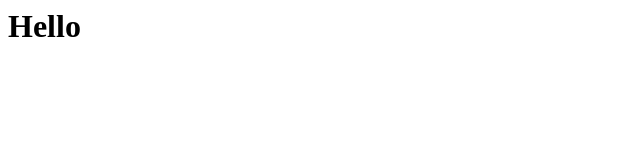
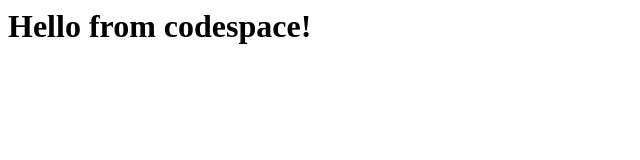
Before and after one commit to MatteoArMed/skills-code-with-codespaces, a plain HTML site: page index.html in a window 1280 px wide. Shown: the whole page, without its empty margins (0-640 px from the left). Drawn offline with Linux system fonts and the light colour scheme.

Commit message:
Adding hello from the codespace!

```diff
--- a/index.html
+++ b/index.html
@@ -1,3 +1 @@
-<html>
-  <h1>Hello</h1>
-</html>
+<h1>Hello from codespace!</h1>
```
